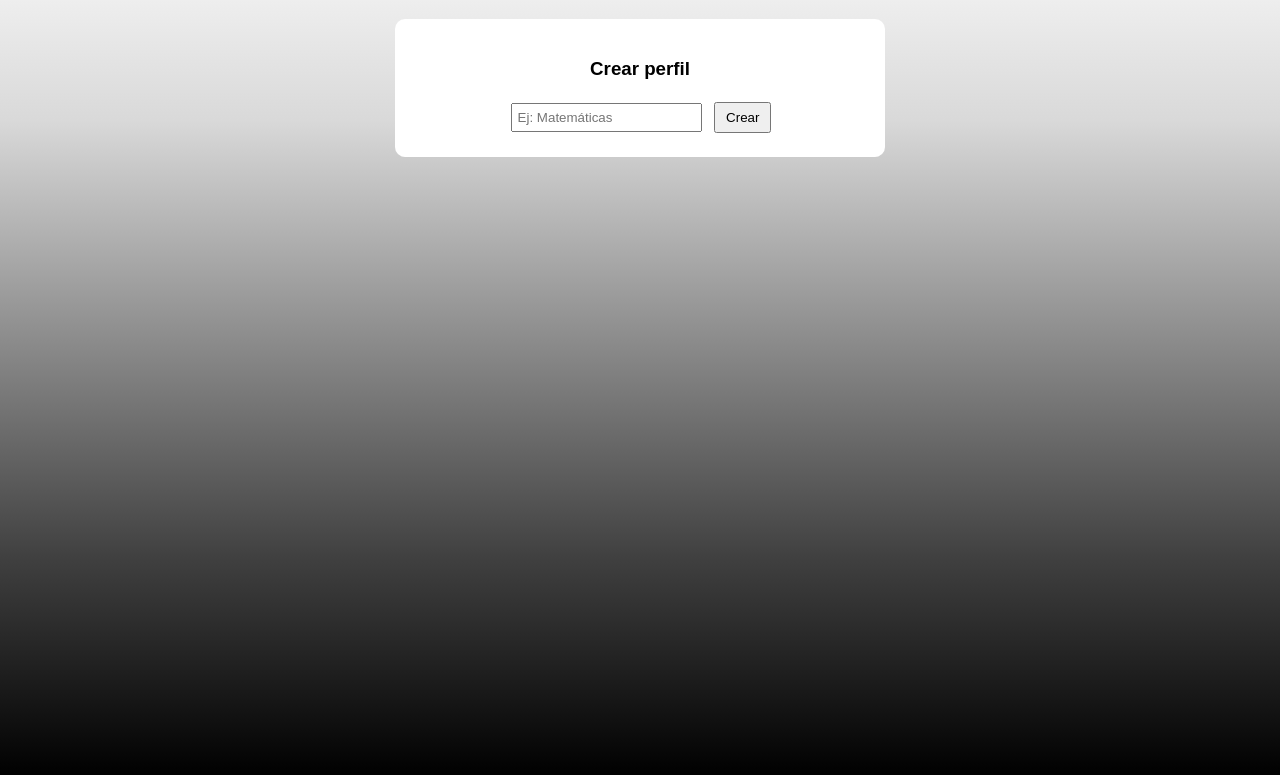
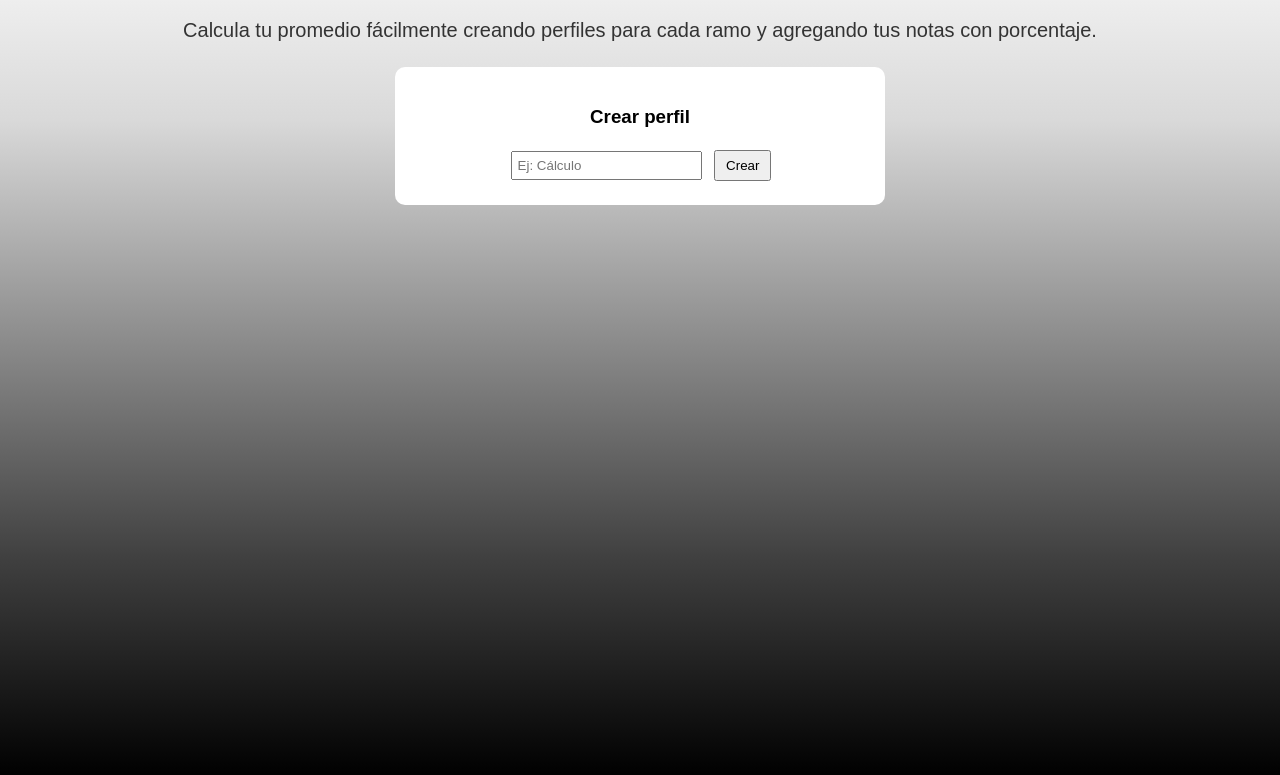
Before and after one commit to 999Danilo/CalculadoradePromedios, a plain HTML site: page index.html in a window 1280 px wide. Shown: the part 99-874 px from the top of the page. Drawn offline with Linux system fonts and the light colour scheme.

Commit message:
Add description to average calculator
Added description paragraph to explain the purpose of the average calculator.

```diff
--- a/index.html
+++ b/index.html
@@ -5,6 +5,14 @@
 <title>Calculadora de Promedios</title>
 
 <style>
+
+.descripcion{
+text-align:center;
+margin-top:5px;
+margin-bottom:25px;
+color:#333333;
+font-size:20px;
+}
 
 body{
 font-family: Arial;
@@ -75,12 +83,14 @@ margin-top:20px;
 <body>
 
 <h1>Calculadora de Promedios</h1>
+<p class="descripcion">
+</h1>Calcula tu promedio fácilmente creando perfiles para cada ramo y agregando tus notas con porcentaje.</p></h1>
 
 <div class="container">
 
 <h3>Crear perfil</h3>
 
-<input id="nombrePerfil" placeholder="Ej: Matemáticas">
+<input id="nombrePerfil" placeholder="Ej: Cálculo">
 <button onclick="crearPerfil()">Crear</button>
 
 </div>
```
